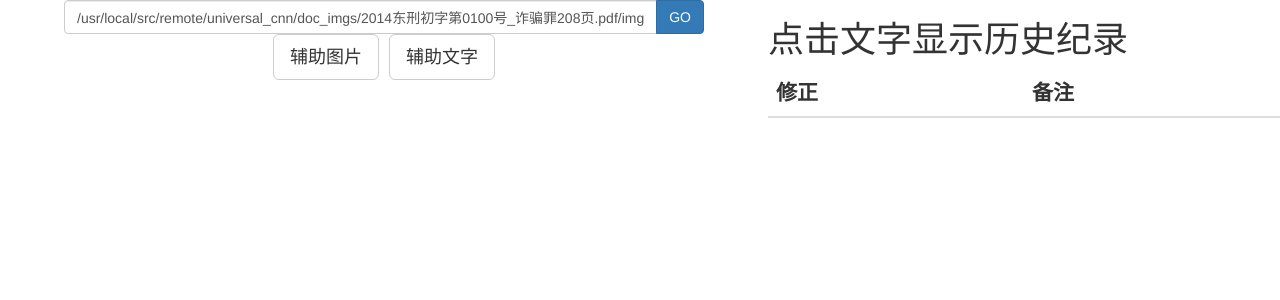
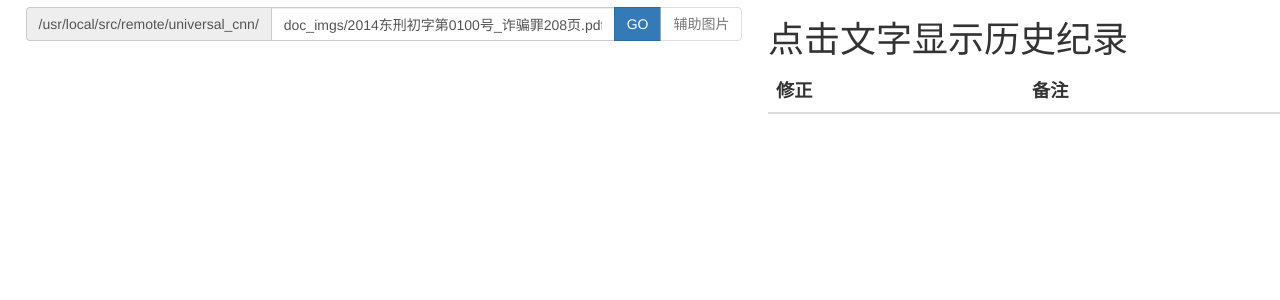
Before and after one commit to NJUOCR/universal_cnn, a Flask app: page /debugger in a window 1280 px wide. Shown: the top 300 px of the page. Run offline with Flask 2, Linux system fonts and the light colour scheme; lists and menus that the app fills with data are empty; parts of the project's set-up code (start-up, migrations or seed data) failed here and were passed over; some libraries are stand-ins or nearby versions.

Commit message:
make post processing debugger html

```diff
--- a/app.py
+++ b/app.py
@@ -46,19 +46,14 @@ def recognize_file():
 
     if not with_log:
         rs = proc.get_text_result(path, p_thresh=CONF['p_thresh'],
-                                  auxiliary_img='./static/auxiliary.jpg' if auxiliary else None,
-                                  auxiliary_html='./static/auxiliary.html' if auxiliary else None
-                                  )
+                                  auxiliary_img='./static/auxiliary.jpg' if auxiliary else None)
     else:
         rs = proc.get_json_result(path, p_thresh=CONF['p_thresh'],
-                                  auxiliary_img='./static/auxiliary.jpg' if auxiliary else None,
-                                  auxiliary_html='./static/auxiliary.html' if auxiliary else None
-                                  )
+                                  auxiliary_img='./static/auxiliary.jpg' if auxiliary else None)
     return rs if not auxiliary else Response(
         json.dumps({
             'rs': rs,
-            'img': '/static/auxiliary.jpg',
-            'html': '/static/auxiliary.html'
+            'img': '/static/auxiliary.jpg'
         }),
         mimetype='application/json'
     )
--- a/templates/debugger.html
+++ b/templates/debugger.html
@@ -17,13 +17,14 @@
     }
 
     table {
-        font-size: 1.5em;
+        font-size: 1.3em;
     }
 
     .main {
         width: 60%;
         position: absolute;
-        top: 8em;
+        top: 4em;
+        left: 0.5em;
         overflow: auto;
     }
 
@@ -37,8 +38,8 @@
         width: 60%;
         margin: 0 auto;
         position: fixed;
-        padding: 0 5%;
-        background-color: white;
+        padding: 0.5em 2%;
+        background-color: rgba(255, 255, 255, 0.8);
         z-index: 100;
     }
 
@@ -69,14 +70,12 @@
 <div id="container">
     <div id="input">
         <div class="input-group">
-            <input type="text" class="form-control" placeholder="位于服务器上的文件路径" v-model="path">
+            <span type="text" class="input-group-addon">{{ rootPath }}</span>
+            <input type="text" class="form-control" placeholder="相对路径" v-model="subPath">
             <span class="input-group-btn">
-            <button @click="convert()" class="btn btn-primary">GO</button>
-        </span>
-        </div>
-        <div class="middle">
-            <a target="_blank" :href="auxiliaryImg" class="btn btn-lg btn-default">辅助图片</a>
-            <a target="_blank" :href="auxiliaryTxt" class="btn btn-lg btn-default">辅助文字</a>
+                <button @click="convert()" class="btn btn-primary">GO</button>
+                <a :class="[{disabled: auxiliaryImg == ''}]" target="_blank" :href="auxiliaryImg" class="btn btn-default">辅助图片</a>
+            </span>
         </div>
     </div>
     <div class="main">
@@ -130,10 +129,10 @@
     let controller = new Vue({
         el: "#container",
         data: {
-            path: '/usr/local/src/remote/universal_cnn/doc_imgs/2014东刑初字第0100号_诈骗罪208页.pdf/img-0014.jpg',
+            rootPath: '/usr/local/src/remote/universal_cnn/',
+            subPath: 'doc_imgs/2014东刑初字第0100号_诈骗罪208页.pdf/img-0014.jpg',
             result: '',
             auxiliaryImg: '',
-            auxiliaryTxt: '',
 
             detail: {
                 c: '点击文字显示历史纪录',
@@ -145,13 +144,13 @@
         },
         methods: {
             convert: function () {
-                window.fetch(`/?logs=True&auxiliary=True&path=${this.path.trim()}`).then(res => {
+                let path = this.rootPath + this.subPath;
+                window.fetch(`/?logs=True&auxiliary=True&path=${path.trim()}`).then(res => {
                     if (res.ok) {
                         res.json().then(j => {
                             console.log(j);
                             this.result = j['rs'];
                             this.auxiliaryImg = j['img'];
-                            this.auxiliaryTxt = j['html']
                         })
                     }
                 })
```
Also changed, not shown: processing/single_char_processing.py (+13 -11 lines).
